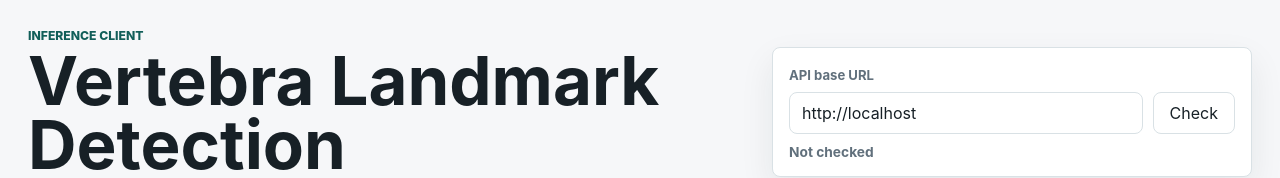
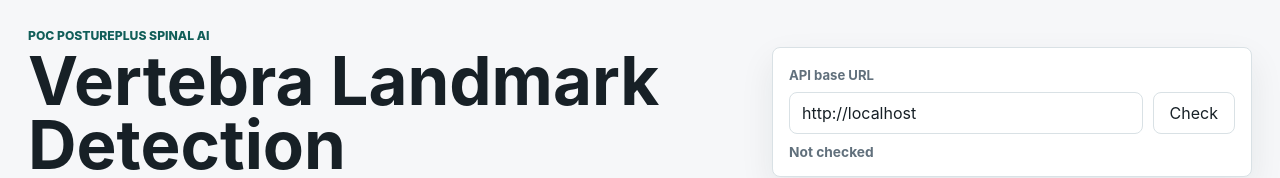
Before and after one commit to h0uy1/scolliosis-poc, a plain HTML site: page Vertebra-Landmark-Detection/frontend/index.html in a window 1280 px wide. Shown: the top 178 px of the page. Drawn offline with Linux system fonts and the light colour scheme.

Commit message:
Change title

```diff
--- a/Vertebra-Landmark-Detection/frontend/index.html
+++ b/Vertebra-Landmark-Detection/frontend/index.html
@@ -3,14 +3,14 @@
   <head>
     <meta charset="utf-8" />
     <meta name="viewport" content="width=device-width, initial-scale=1" />
-    <title>Vertebra Inference Test Client</title>
+    <title>POC Postureplus Spinal AI</title>
     <link rel="stylesheet" href="./styles.css" />
   </head>
   <body>
     <main class="app-shell">
       <header class="topbar">
         <div>
-          <p class="eyebrow">Inference Client</p>
+          <p class="eyebrow">POC Postureplus Spinal AI</p>
           <h1>Vertebra Landmark Detection</h1>
         </div>
         <div class="api-controls">
```
